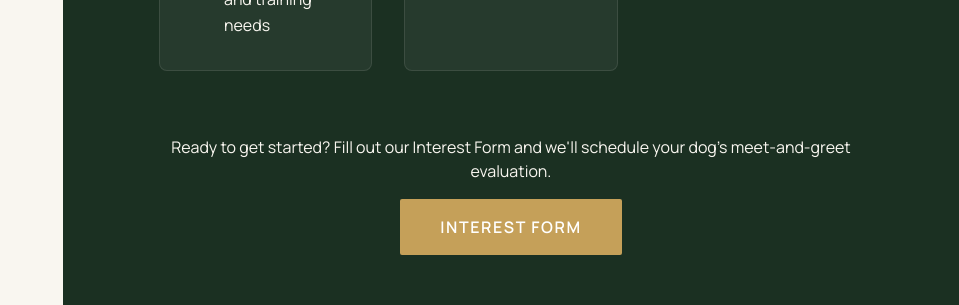
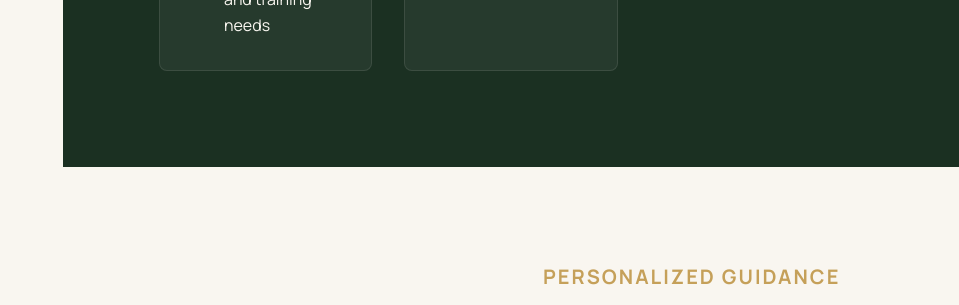
Before and after one commit to EducatedBernie/gentlemans-paw, a Next.js app: page / in a window 1280 px wide. Shown: the part 6700-7005 px from the top of the page, without its empty margins (321-1280 px from the left). Built offline with nearby package versions, Linux system fonts and the light colour scheme.

Commit message:
Remove interest form CTA from requirements section

```diff
--- a/src/components/sections/PackWalkRequirementsSection.tsx
+++ b/src/components/sections/PackWalkRequirementsSection.tsx
@@ -95,21 +95,6 @@ export default function PackWalkRequirementsSection() {
           ))}
         </div>
 
-        {/* CTA */}
-        <div className="mt-16 text-center">
-          <p className="text-[#F9F6F0] mb-4">
-            Ready to get started? Fill out our Interest Form and we&apos;ll
-            schedule your dog&apos;s meet-and-greet evaluation.
-          </p>
-          <a
-            href="https://forms.gle/LdQkrDTF2bVGQJVt6"
-            target="_blank"
-            rel="noopener noreferrer"
-            className="inline-block bg-[#C5A059] hover:bg-[#d4b06a] text-white font-semibold tracking-widest uppercase px-10 py-4 rounded transition-colors"
-          >
-            Interest Form
-          </a>
-        </div>
       </div>
     </section>
   );
```
